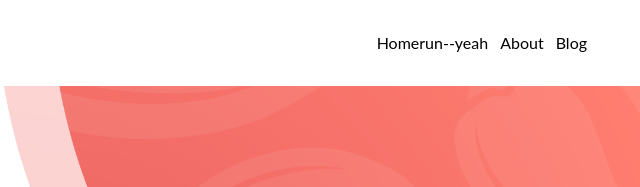
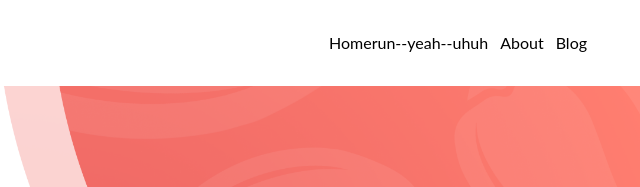
Before and after one commit to ggerstm1/Pepper-Website, a plain HTML site: page index.html in a window 1280 px wide. Shown: the top 187 px of the page, 617-1257 px from the left. Drawn offline with Linux system fonts and the light colour scheme.

Commit message:
homerun ya

```diff
--- a/index.html
+++ b/index.html
@@ -20,7 +20,7 @@
                 <nav>
                     <ul>
                         <li>
-                            Homerun--yeah
+                            Homerun--yeah--uhuh
                         </li>
                         <li>
                             About
```
